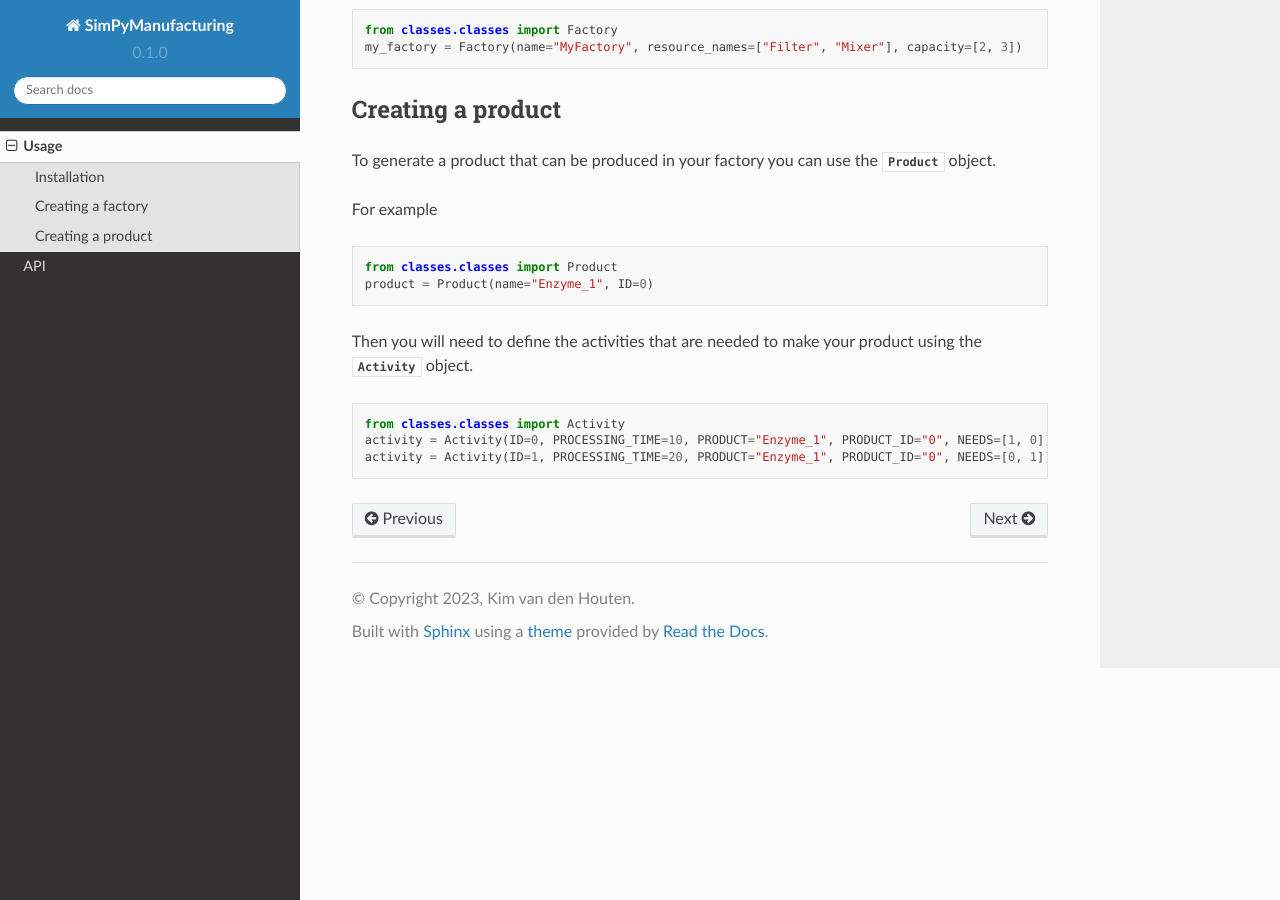
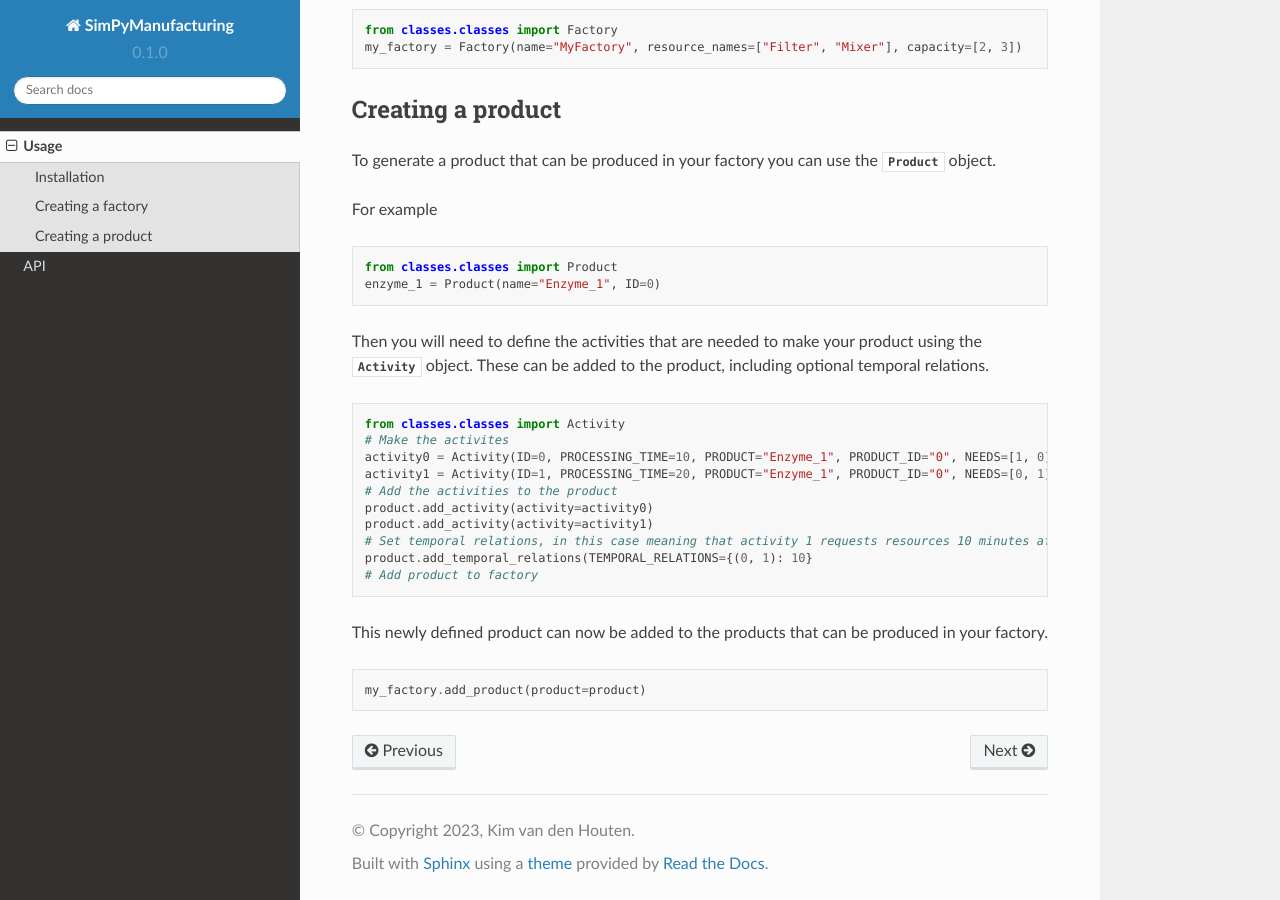
Before and after one commit to kimvandenhouten/SimPyManufacturing-documentation, a Sphinx documentation site: the page built from docs/source/usage.rst, in a window 1280 px wide and 900 px high, scrolled down 589 px. Built offline with Sphinx 7.4.7 and the Read the Docs theme 2.0.0, drawn with Linux system fonts in a browser that asks for light colours.

Commit message:
Update usage.rst

```diff
--- a/docs/source/usage.rst
+++ b/docs/source/usage.rst
@@ -41,12 +41,25 @@ For example
 .. code-block:: python
 
    from classes.classes import Product
-   product = Product(name="Enzyme_1", ID=0)
+   enzyme_1 = Product(name="Enzyme_1", ID=0)
 
-Then you will need to define the activities that are needed to make your product using the :class:`~Activity` object.
+Then you will need to define the activities that are needed to make your product using the :class:`~Activity` object. These can be added to the product, including optional temporal relations.
 
 .. code-block:: python
 
    from classes.classes import Activity
-   activity = Activity(ID=0, PROCESSING_TIME=10, PRODUCT="Enzyme_1", PRODUCT_ID="0", NEEDS=[1, 0])
-   activity = Activity(ID=1, PROCESSING_TIME=20, PRODUCT="Enzyme_1", PRODUCT_ID="0", NEEDS=[0, 1])
+   # Make the activites
+   activity0 = Activity(ID=0, PROCESSING_TIME=10, PRODUCT="Enzyme_1", PRODUCT_ID="0", NEEDS=[1, 0])
+   activity1 = Activity(ID=1, PROCESSING_TIME=20, PRODUCT="Enzyme_1", PRODUCT_ID="0", NEEDS=[0, 1])
+   # Add the activities to the product
+   product.add_activity(activity=activity0)
+   product.add_activity(activity=activity1)
+   # Set temporal relations, in this case meaning that activity 1 requests resources 10 minutes after start of activity 0.
+   product.add_temporal_relations(TEMPORAL_RELATIONS={(0, 1): 10}
+   # Add product to factory
+
+This newly defined product can now be added to the products that can be produced in your factory.
+
+.. code-block:: python
+
+   my_factory.add_product(product=product)
```
